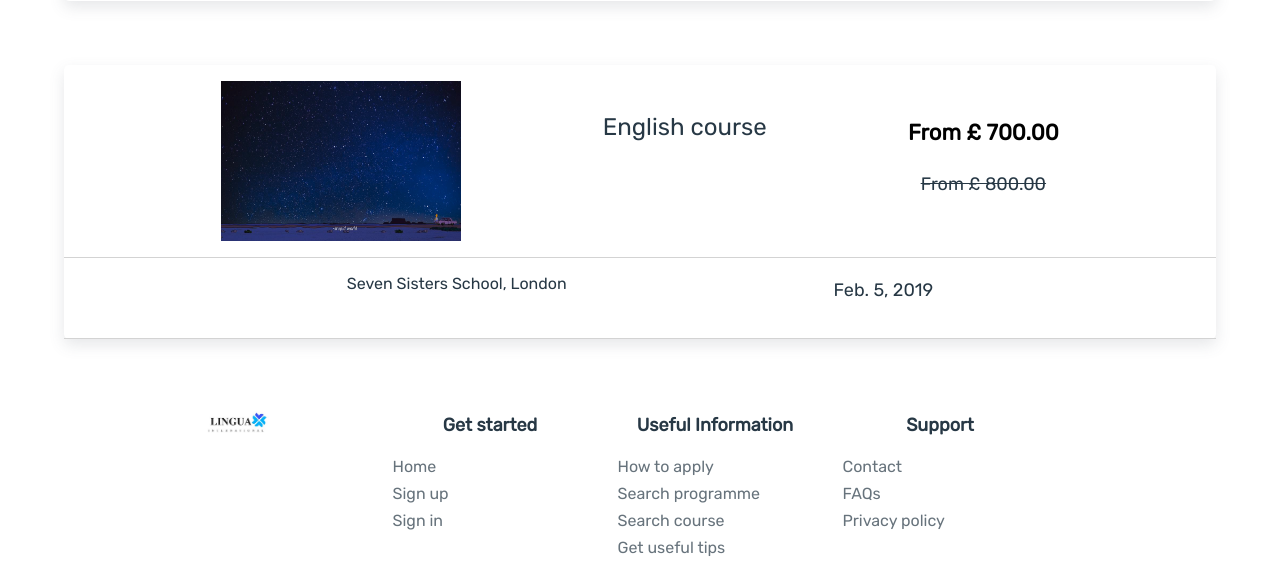
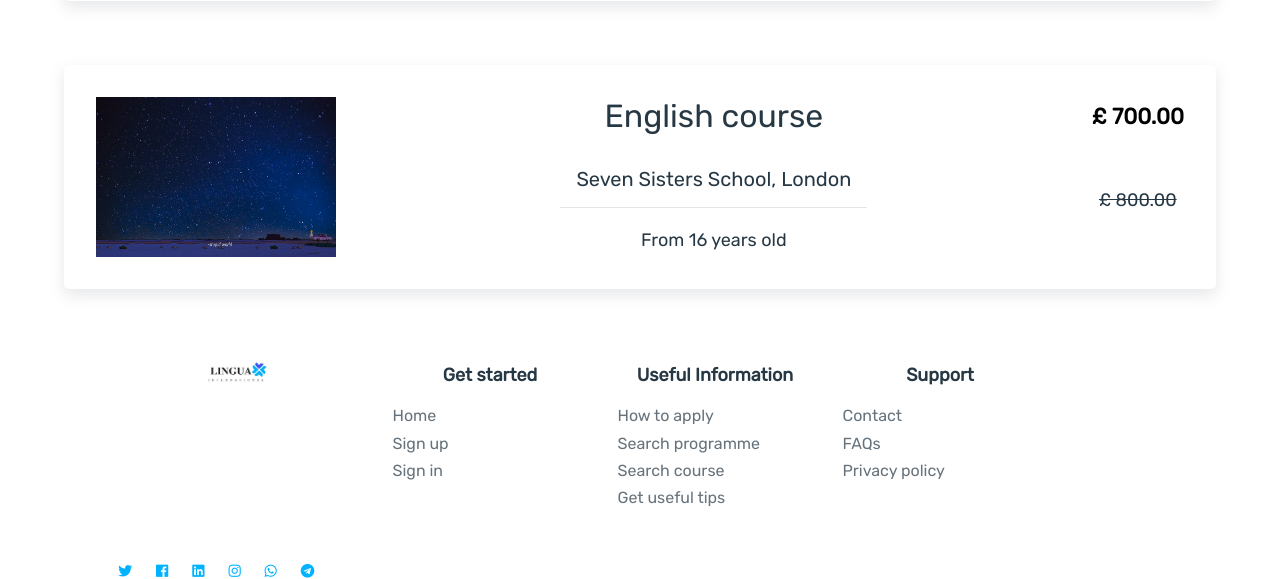
Before and after one commit to KristiKo/Lingua, a Django app: page /search_course/ in a window 1280 px wide. Shown: the part 652-1231 px from the top of the page. Run offline with Django 3.2, Linux system fonts and the light colour scheme; data comes from the database, SQL or seed files in the repository; some libraries are stand-ins or nearby versions.

Commit message:
layout improvements

```diff
--- a/lingua/models.py
+++ b/lingua/models.py
@@ -47,7 +47,7 @@ class Course(models.Model):
     coordinate_long = models.DecimalField(max_digits=7, decimal_places=4, null=True)
     college_url = models.URLField(null=True)
     duration = models.IntegerField(null=True)
-    start_date = models.DateField(null=True)
+    start_date = models.CharField(max_length=140, null=True, blank=True)
     type = models.CharField(max_length=140, null=True)
     description = models.TextField(null=True)
     attendance = models.CharField(max_length=140, null=True)
--- a/lingua/static/css/style.css
+++ b/lingua/static/css/style.css
@@ -149,7 +149,7 @@ label, legend{
 .search-flex{
     display: flex;
     margin: 7rem auto;
-    width: 60%;
+    width: 75%;
     justify-content: space-between;
 }
 .form-flex{
@@ -183,26 +183,23 @@ ul > a:hover {
 ul > li {
     font-size: 12px;
 }
-.img-result{
+
+.lingua-card{
+    display: flex;
+    justify-content: space-between;
+}
+.lingua-image{
     width: 15rem;
     height: 10rem;
+    padding: 2rem;
 }
-.row-results{
-    display: flex;
-    justify-content: space-evenly;
-    border-bottom: 1px solid lightgrey;
-    padding: 1rem;
-}
-.card-result:hover{
-    text-decoration: none;
-}
-.card-name, .card-price, .card-university, .card-date{
-    text-decoration: none;
-    color: #273845;
-}
-.card-name, .card-price, .card-university, .card-date:hover{
-    text-decoration: none;
-    color: #273845;
+@media screen and (max-width: 768px) {
+    .lingua-card {
+        display: block;
+    }
+    .lingua-image{
+        width: 90%;
+    }
 }
 .original-cost{
     text-decoration: line-through;
@@ -691,14 +688,13 @@ figure.snip1139 .author h5 span {
 .help-section{
     display: flex;
     justify-content: space-evenly;
-    width: 60%;
     margin: 0 auto;
 }
 .help-section > a {
     background-color: white;
     border-radius: 10px;
-    padding: 20px;
-    width: 10rem;
+    padding: 1rem;
+    width: 15rem;
     transition: transform .2s;
     text-decoration: none;
 }
@@ -713,7 +709,7 @@ figure.snip1139 .author h5 span {
 .help-center > .fa {
     font-size: 30px !important;
 }
-.help-center > p {
+.help-center p {
     color: #66737c;
 }
 .special-img{
@@ -721,7 +717,7 @@ figure.snip1139 .author h5 span {
 }
 @media only screen and (max-width: 479px){
     .apply, .help{
-        padding: 4rem;
+        padding: 3rem;
     }
     .help-section{
         display: block;
--- a/lingua/templates/lingua_templates/inc/partners.html
+++ b/lingua/templates/lingua_templates/inc/partners.html
@@ -1,4 +1,4 @@
-<div class="container" style="padding:4rem;">
+<div class="container" style="padding:4rem 0;">
     <h2>Our Partners</h2>
     <br>
      <section class="customer-logos slider">
--- a/lingua/templates/lingua_templates/search/search_form_course.html
+++ b/lingua/templates/lingua_templates/search/search_form_course.html
@@ -30,24 +30,25 @@
   </div>
 </form>
 
-<!-- Show list of results -->
-  <div>
 {% for course in filter.qs %}
-    <a class="card-result" href="{{ course.id }}">
+  <a href="{{ course.id }}" class="card-result">
     <div class="search-result">
-        <div class="row-results">
-          <img class="img-result" src="{{ course.image.url }}" alt="{{ course.image }}">
-          <h4 class="card-name">{{ course.name }}</h4>
-          <div>
+      <div class="lingua-card">
+        <img src="{{ course.image.url }}" alt="english language course" class="lingua-image">
+        <div class="lingua-info">
+          <h2>{{ course.name }}</h2>
+          <h5>{{ course.college }}, {{ course.college.city }}</h5>
+          <hr>
+          <p>From {{ course.min_age }} years old</p>
+        </div>
+        <div class="lingua-cost">
           {% if course.discount_cost1 %}
-              <p class="card-price discount-cost" style="padding:2rem 0 0 0;"> From £ {{ course.discount_cost1 }}</p>
+            <p class="card-price discount-cost" style="padding:2rem;"> £ {{ course.discount_cost1 }}</p>
+            <p class="card-price original-cost">£ {{ course.original_cost1 }}</p>
+          {% else %}
+          <p class="card-price discount-cost" style="padding:2rem;"> £ {{ course.original_cost1 }}</p>
           {% endif %}
-            <p class="card-price original-cost">From £ {{ course.original_cost1 }}</p>
         </div>
-        </div>
-        <div class="row-results">
-          <h6 class="card-university">{{ course.college }}, {{course.college.city}}</h6>
-          <p class="card-date">{{ course.start_date }}</p>
       </div>
     </div>
   </a>
@@ -55,7 +56,5 @@
   <h1>Sorry, we could not find what you were looking for</h1>
   <h4>Try with a more general search or <a style="text-decoration:none;" href="#">contact us</a></h4>
 {% endfor %}
-  </div>
-</div>
 {% include "lingua_templates/inc/footer.html" %}
 {% endblock %}
--- a/lingua/templates/lingua_templates/single_course.html
+++ b/lingua/templates/lingua_templates/single_course.html
@@ -25,6 +25,7 @@
                     <p><i class="fas fa-users lingua-icon-dark-small"></i>{{ course.student_per_class }} students per class</p>
                     <p><i class="far fa-clock lingua-icon-dark-small"></i>Lesson {{ course.lesson_durations }} minutes</p>
                 </div>
+                <p>{{ course.start_date }}</p>
                 <p>{{ course.description|linebreaks }}</p>
             </div>
             <div role="tabpanel" class="tab-pane fade" id="Section2">
```
Also changed, not shown: lingua/templates/lingua_templates/inc/help.html (+4 -3 lines), lingua/templates/lingua_templates/search/search_form_programme.html (+14 -20 lines), lingua/migrations/0001_initial.py (added), lingua/migrations/__init__.py (added), lingua/static/assets/faq.png (deleted), lingua/static/assets/how_it_works.png (deleted). Lines whose indentation alone changed are shown as unchanged.
